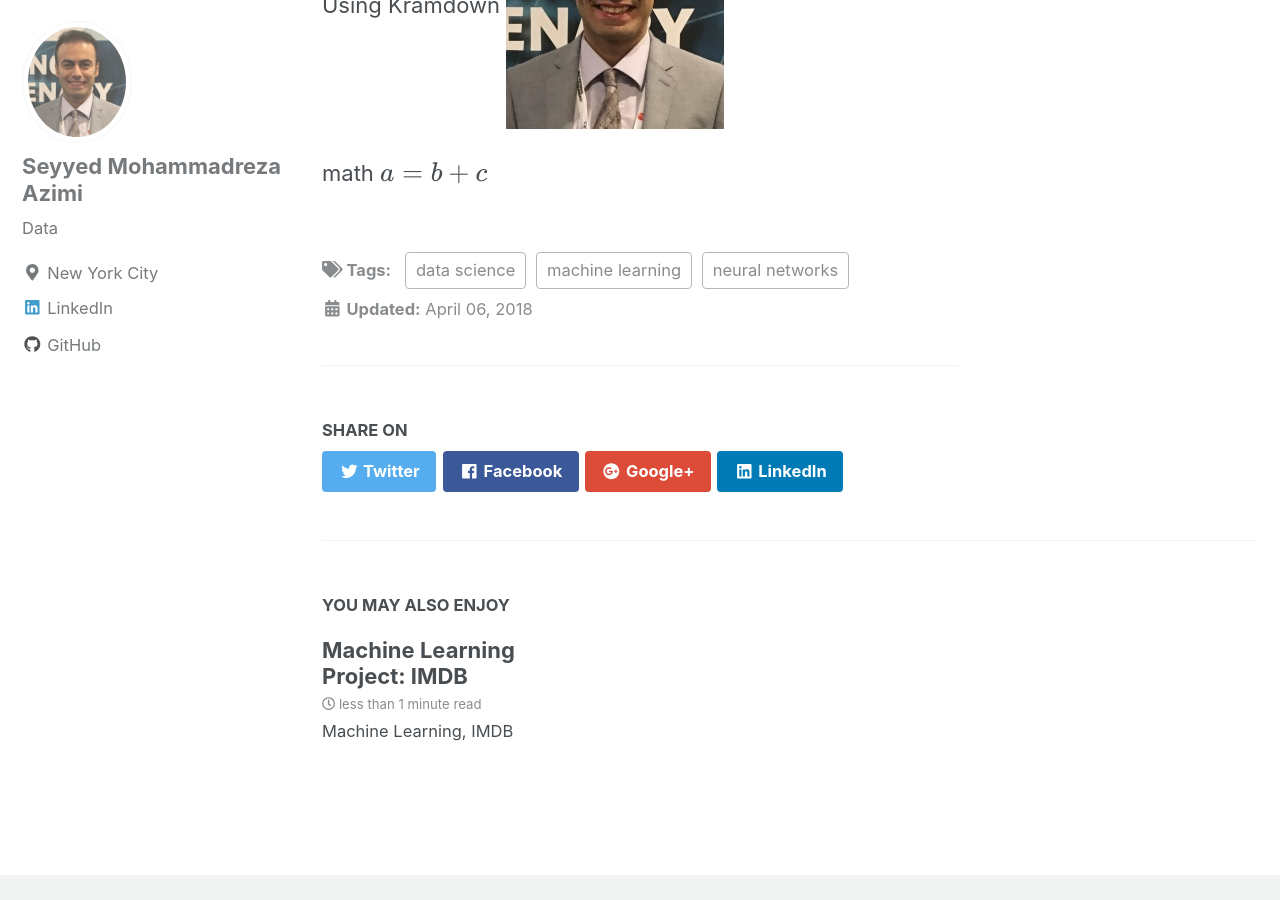
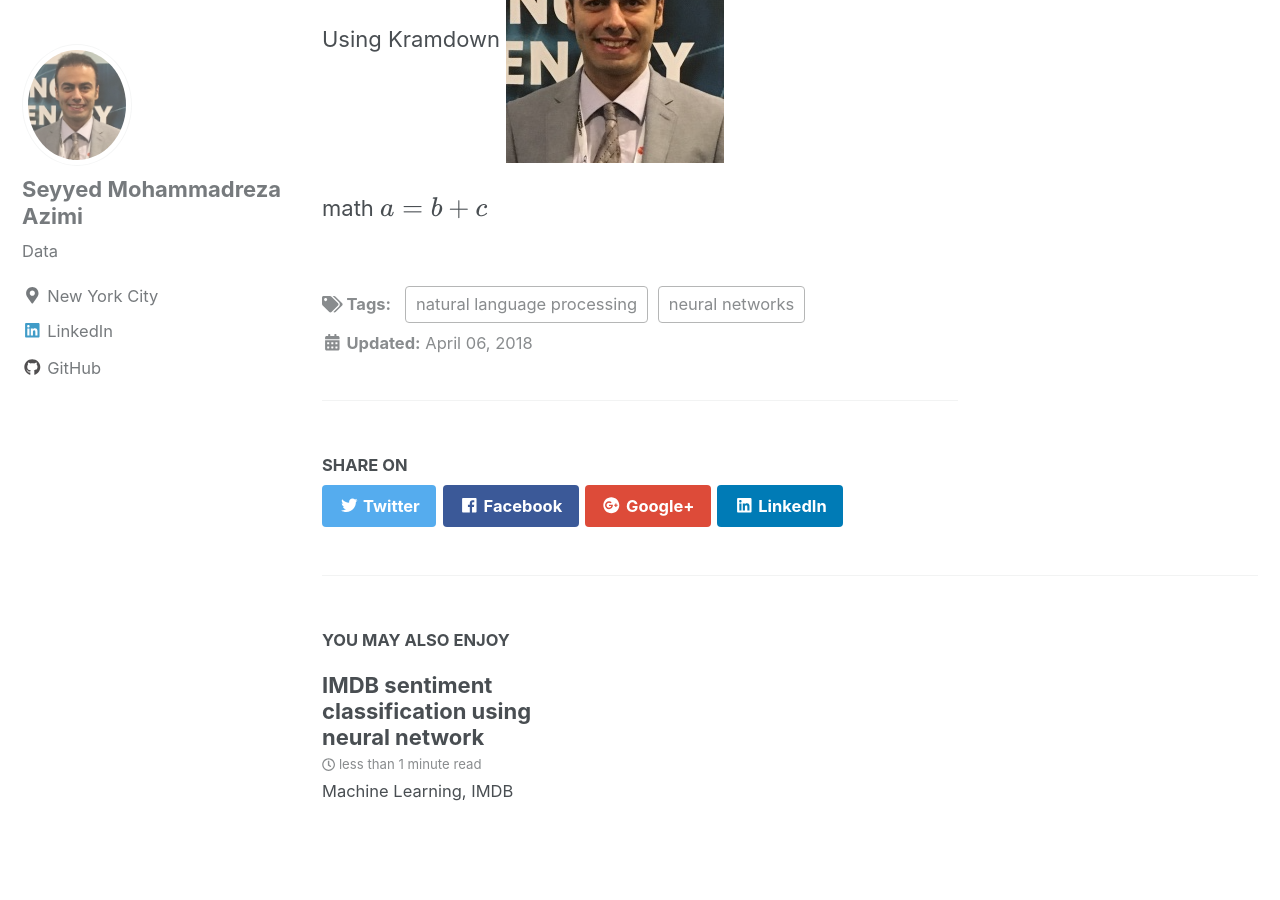
Before and after one commit to MohammadrezaAzimi/MohammadrezaAzimi.github.io, a Jekyll site: the page built from _posts/2018-04-06-IMDB.md, in a window 1280 px wide and 900 px high, scrolled down 1841 px. Built offline with Jekyll 4.4.1, drawn with Linux system fonts in a browser that asks for light colours; nearby versions of some CDN libraries; formulas are drawn with MathJax 3; some of the changed text lies outside the part shown.

Commit message:
new github

```diff
--- a/_posts/2018-04-06-IMDB.md
+++ b/_posts/2018-04-06-IMDB.md
@@ -1,7 +1,7 @@
 ---
-title: "Machine Learning Project: IMDB"
+title: "IMDB sentiment classification using neural network"
 date: 2018-04-06
-tags: [machine learning, data science, neural networks]
+tags: [natural language processing, neural networks]
 header:
   images: "/images/IMDB/profile img.png"
 excerpt: "Machine Learning, IMDB"
```
